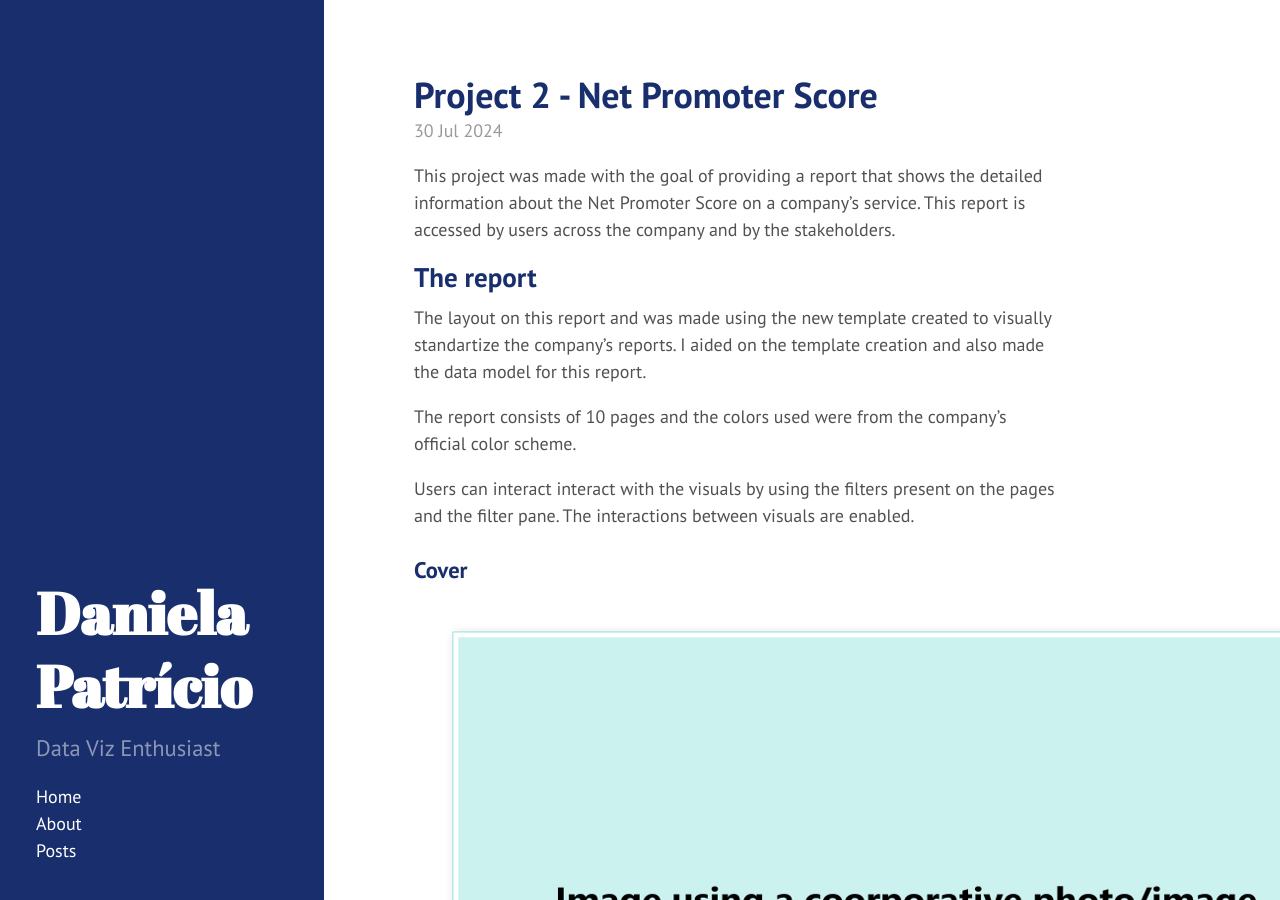
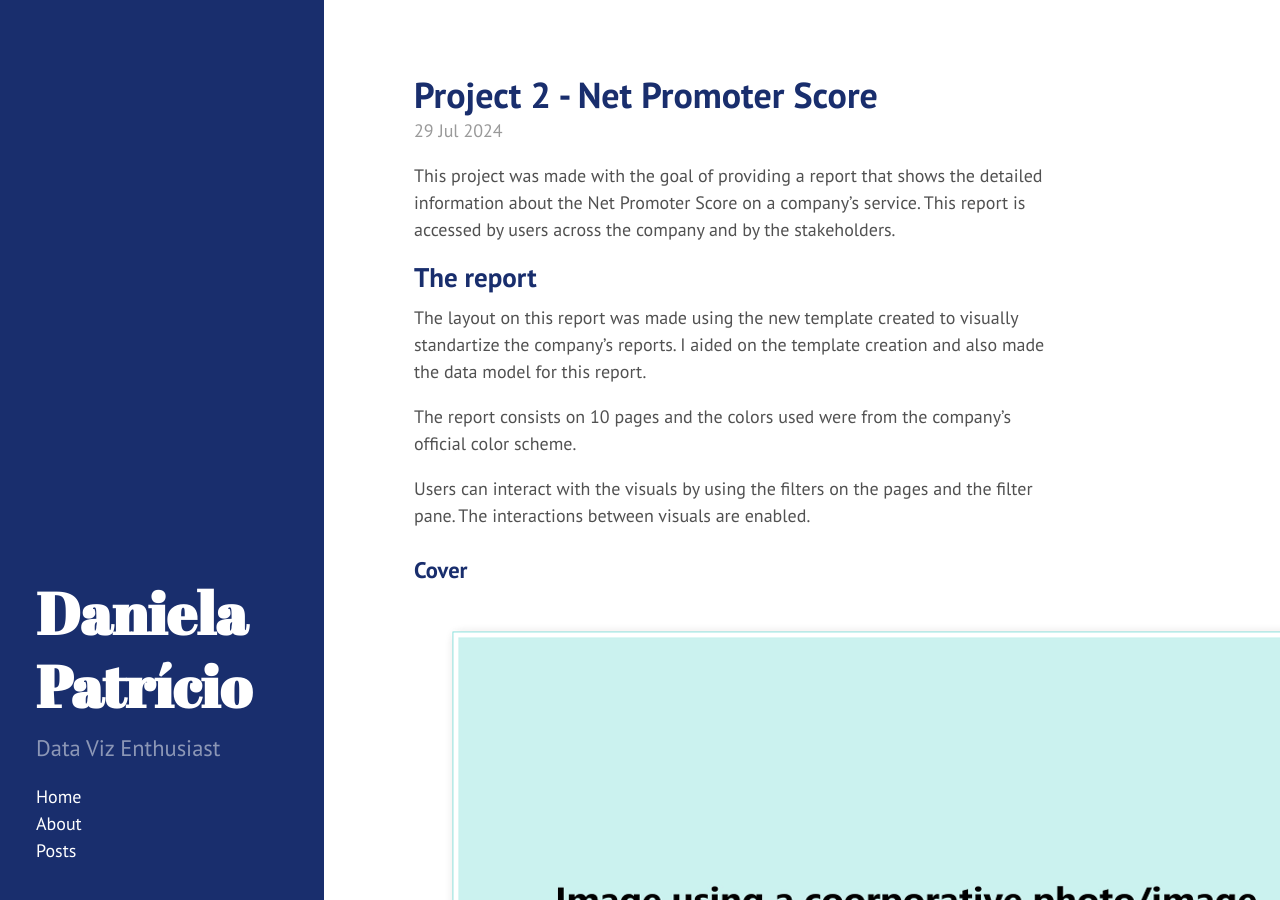
Before and after one commit to DanielaPatricio/DanielaPatricio.github.io, a Jekyll site: the page built from _posts/2024-07-29-project-2.md, in a window 1280 px wide and 900 px high. Built offline with Jekyll 4.4.1, drawn with Linux system fonts in a browser that asks for light colours; some of the changed text lies outside the part shown.

Commit message:
Update and rename 2024-07-30-project-2.md to 2024-07-29-project-2.md

```diff
--- a/_posts/2024-07-30-project-2.md
+++ b/_posts/2024-07-29-project-2.md
@@ -10,11 +10,11 @@ This project was made with the goal of providing a report that shows the detaile
 
 ## The report
 
-The layout on this report and was made using the new template created to visually standartize the company's reports. I aided on the template creation and also made the data model for this report.
+The layout on this report was made using the new template created to visually standartize the company's reports. I aided on the template creation and also made the data model for this report.
 
-The report consists of 10 pages and the colors used were from the company's official color scheme.
+The report consists on 10 pages and the colors used were from the company's official color scheme.
 
-Users can interact interact with the visuals by using the filters present on the pages and the filter pane. The interactions between visuals are enabled.
+Users can interact with the visuals by using the filters on the pages and the filter pane. The interactions between visuals are enabled.
 
 
 ### Cover
@@ -33,7 +33,11 @@ This first page on the report is the Cover, which consists in the following:
 
 The page 1 has the following components:
 
-- Header: which repeats in all pages but the Datasheet, has an image representing the page's information; the page and report's titles; the main filters and the company's logo;
+- Header: which repeats in all pages but the Datasheet, has:
+  - an image representing the page's information;
+  - the page and report's titles;
+  - the main filters
+  - the company's logo;
 - Section 1: contains a overview of the main KPI, the Net Promoter Score;
 - Section 2: provides the total number of entries per promoter category;
 - Section 3: a column chart representing the number os entries with the line representing the KPI;
```
